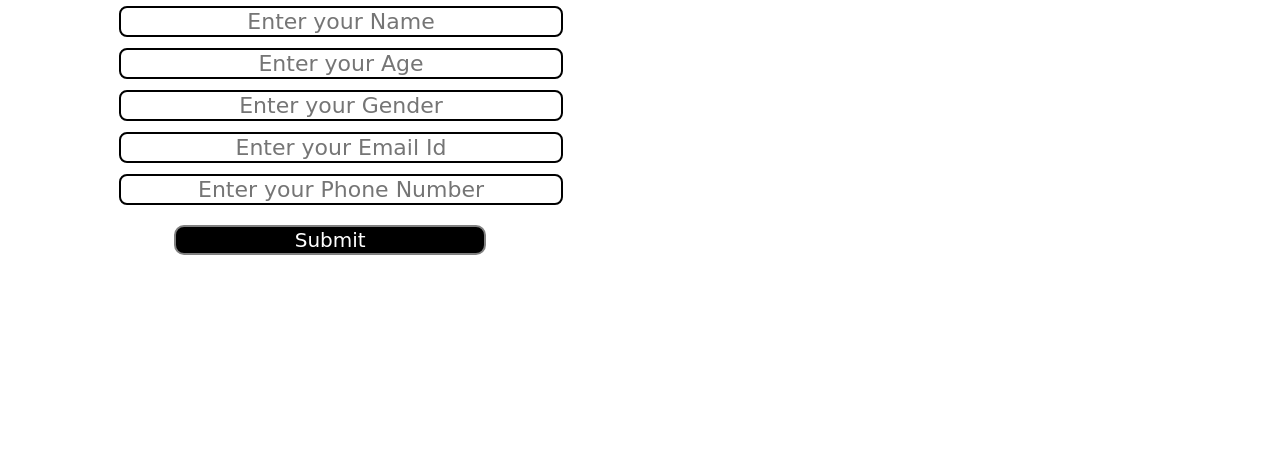
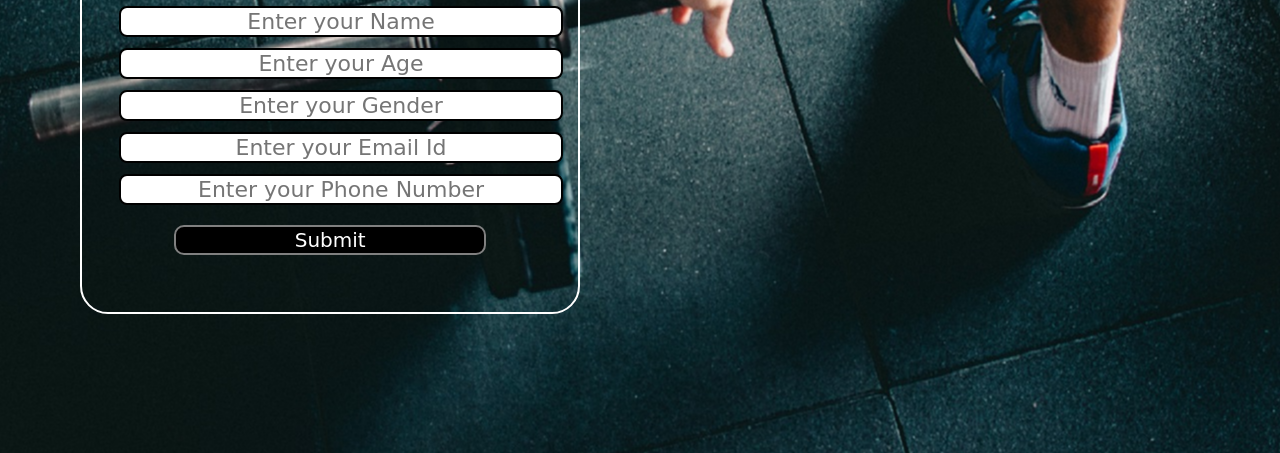
Before and after one commit to webtechwithsumit/Gym-website, a plain HTML site: page index.html in a window 1280 px wide. Shown: the part 347-800 px from the top of the page. Drawn offline with Linux system fonts and the light colour scheme; files that its build step writes are made by us from their sources; files whose address does not match are found by name; a web font is replaced by a local one.

Commit message:
Update style.css

```diff
--- a/style.css
+++ b/style.css
@@ -3,7 +3,7 @@ body {
     color: white;
     margin: 0px;
     padding: 0px;
-    background: url('/projects/project-1/gym1.jpg') center center no-repeat;
+    background: url('gym1.jpg') center center no-repeat;
 
 }
 
```
